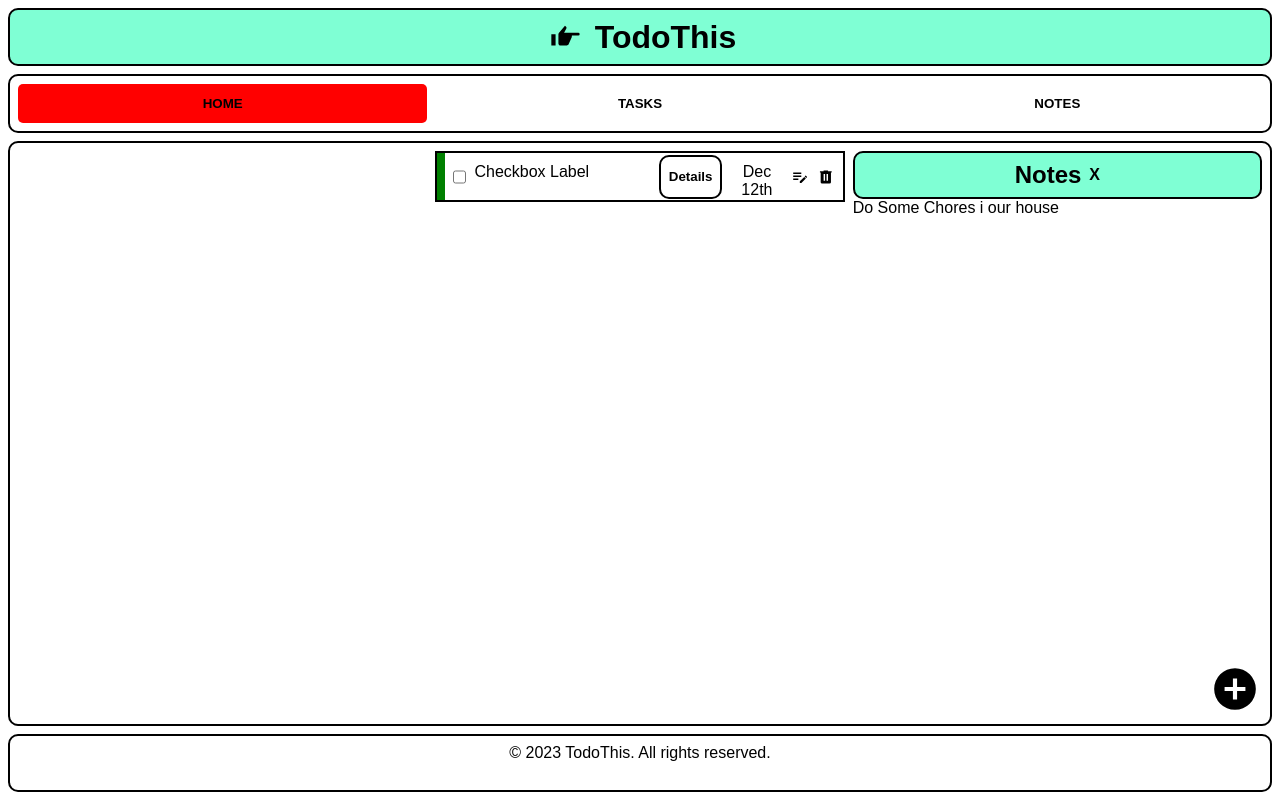
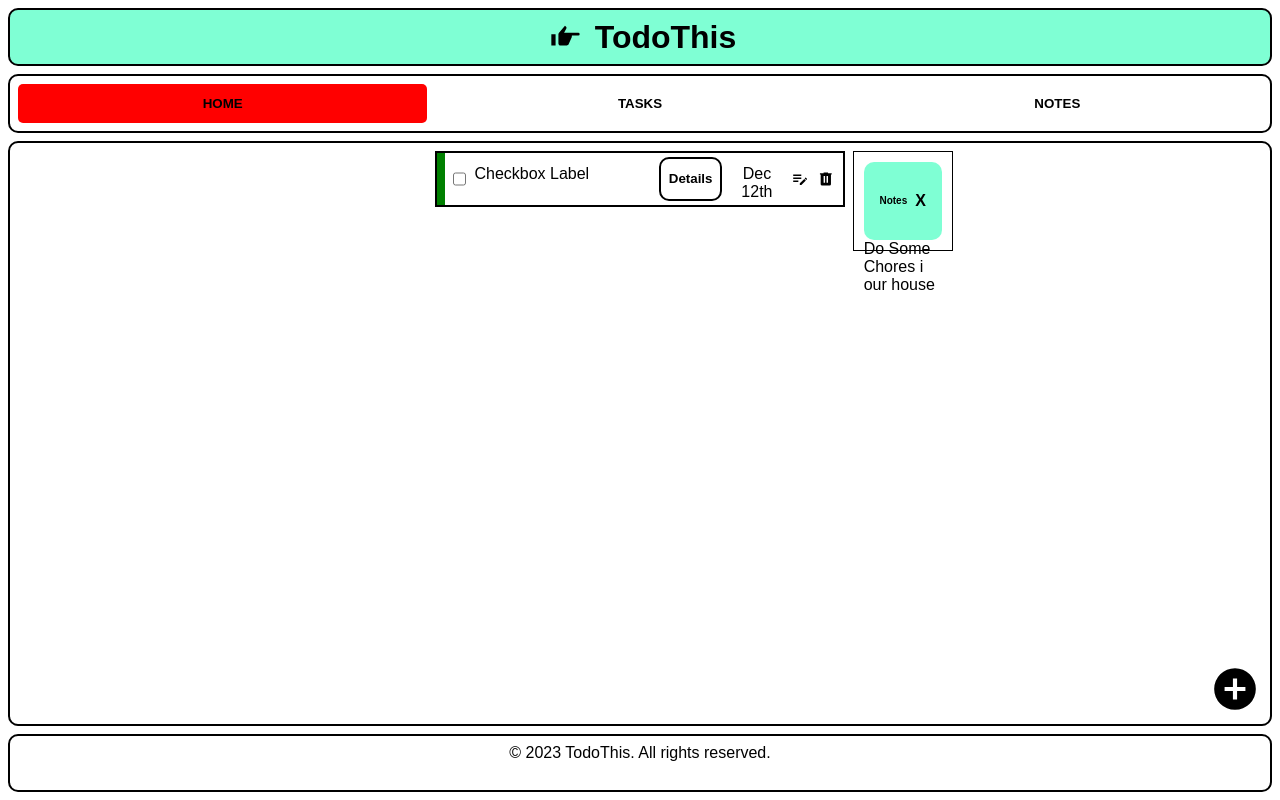
Before and after one commit to MrChae1/TodoList, a website built with webpack: page dist/index.html in a window 1280 px wide. Shown: the part 800-1600 px from the top of the page. Built offline with nearby package versions, Linux system fonts and the light colour scheme.

Commit message:
adding design to the notes section

```diff
--- a/src/style/style.scss
+++ b/src/style/style.scss
@@ -66,10 +66,10 @@
             @include forHandW();
             display: grid;
             grid-template-rows: repeat(auto-fill, minmax(50px, 1fr));
+            gap: .5rem;
             .tasks-div{
                 @include ContainerTag(block);
                 padding: 0;
-                background-color: green;
                 .tasks{
                     @include ContainerTag(grid);
                     margin-left: 2%;
@@ -117,6 +117,24 @@
         }
         section:nth-child(3){
             @include forHandW();
+            .Notes-div{
+                display: inline-block;
+                border: 1px solid #000;
+                padding: 10px;
+                height: 100px;
+                width: 100px;
+
+                header{
+                    border: none;
+                    padding: none;
+                    h2{
+                        font-size: 10px;
+                    }
+                }
+                .notes-parag{
+
+                }
+            }
         }
 
         .asideSVG{
```
